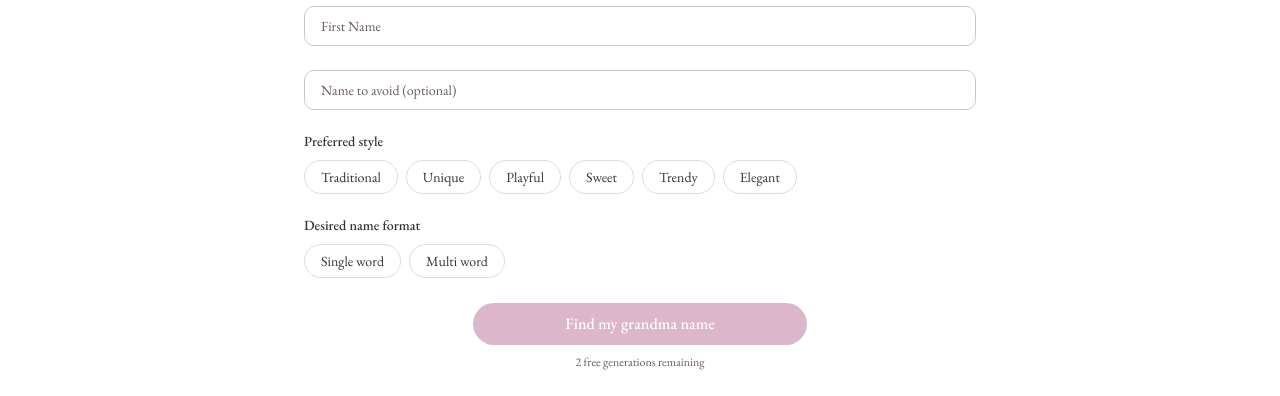
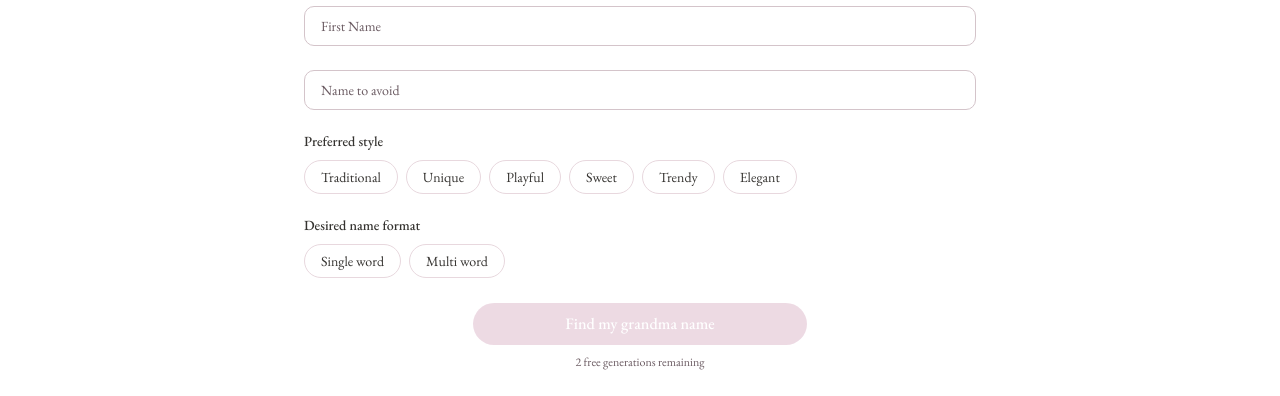
Before and after one commit to mad-banana-projects/my-grandma-name, a Next.js app: page /name-generator in a window 1280 px wide. Shown: the part 258-654 px from the top of the page. Built offline with nearby package versions, Linux system fonts and the light colour scheme; no server answers.

Commit message:
character limit and sanitization added to name generator

```diff
--- a/app/api/generate-name/route.ts
+++ b/app/api/generate-name/route.ts
@@ -45,13 +45,16 @@ export async function POST(request: NextRequest) {
     format?: string
   }
 
-  const firstName = sanitize(body.firstName ?? '', 50)
-  const nameToAvoid = sanitize(body.nameToAvoid ?? '', 50)
+  const firstName = sanitize(body.firstName ?? '', 30)
+  const nameToAvoid = sanitize(body.nameToAvoid ?? '', 30)
   const style = body.style ?? ''
   const format = body.format ?? ''
 
   if (!firstName) {
     return NextResponse.json({ error: 'First name is required' }, { status: 400 })
+  }
+  if (!nameToAvoid) {
+    return NextResponse.json({ error: 'Name to avoid is required' }, { status: 400 })
   }
   if (!VALID_STYLES.includes(style as typeof VALID_STYLES[number])) {
     return NextResponse.json({ error: 'Invalid style' }, { status: 400 })
--- a/components/name-generator/generator-form.tsx
+++ b/components/name-generator/generator-form.tsx
@@ -1,6 +1,20 @@
 'use client'
 
 import { useEffect, useRef, useState, useTransition } from 'react'
+
+const CHAR_LIMIT = 30
+const COUNTER_THRESHOLD = Math.floor(CHAR_LIMIT * 0.8)
+
+function lettersOnly(value: string): string {
+  return value.replace(/[^\p{L}]/gu, '')
+}
+
+function CharCounter({ value }: { value: string }) {
+  if (value.length < COUNTER_THRESHOLD) return null
+  return (
+    <p className="text-right text-xs text-muted-foreground">{value.length} / {CHAR_LIMIT}</p>
+  )
+}
 
 import { Button } from '@/components/ui/button'
 import { Input } from '@/components/ui/input'
@@ -199,26 +213,33 @@ export function GeneratorForm({ isSignedIn, isPaidGrandma, anonUsesRemaining, fr
   return (
     <div className="mx-auto w-full max-w-2xl space-y-8">
       <form onSubmit={handleSubmit} className="space-y-6">
+        <div className="space-y-1">
           <Input
             id="firstName"
             name="firstName"
             type="text"
             placeholder="First Name"
-          maxLength={50}
+            maxLength={CHAR_LIMIT}
             required
             value={firstName}
-          onChange={(e) => setFirstName(e.target.value)}
+            onChange={(e) => setFirstName(lettersOnly(e.target.value))}
           />
+          <CharCounter value={firstName} />
+        </div>
 
+        <div className="space-y-1">
           <Input
             id="nameToAvoid"
             name="nameToAvoid"
             type="text"
-          placeholder="Name to avoid (optional)"
-          maxLength={50}
+            placeholder="Name to avoid"
+            maxLength={CHAR_LIMIT}
+            required
             value={nameToAvoid}
-          onChange={(e) => setNameToAvoid(e.target.value)}
+            onChange={(e) => setNameToAvoid(lettersOnly(e.target.value))}
           />
+          <CharCounter value={nameToAvoid} />
+        </div>
 
         <fieldset className="space-y-3">
           <legend className="text-sm font-medium leading-none">Preferred style</legend>
@@ -279,7 +300,7 @@ export function GeneratorForm({ isSignedIn, isPaidGrandma, anonUsesRemaining, fr
         )}
 
         <div className="space-y-2">
-          <Button type="submit" size="lg" className="w-1/2 mx-auto block" disabled={loading}>
+          <Button type="submit" size="lg" className="w-1/2 mx-auto block" disabled={loading || !firstName || !nameToAvoid}>
             {loading ? 'Finding your name…' : 'Find my grandma name'}
           </Button>
           {!isSignedIn && anonUsesLeft !== null && (
--- a/components/name-generator/hero-generator.tsx
+++ b/components/name-generator/hero-generator.tsx
@@ -14,6 +14,20 @@ import {
 } from '@/components/ui/dialog'
 import { cn } from '@/lib/utils'
 import { saveGrandmaName } from '@/app/(app)/dashboard/actions'
+
+const CHAR_LIMIT = 30
+const COUNTER_THRESHOLD = Math.floor(CHAR_LIMIT * 0.8) // show counter at 24+
+
+function lettersOnly(value: string): string {
+  return value.replace(/[^\p{L}]/gu, '')
+}
+
+function CharCounter({ value }: { value: string }) {
+  if (value.length < COUNTER_THRESHOLD) return null
+  return (
+    <p className="text-right text-xs text-muted-foreground">{value.length} / {CHAR_LIMIT}</p>
+  )
+}
 
 const STYLES = [
   { value: 'traditional', label: 'Traditional' },
@@ -200,19 +214,28 @@ export function HeroGenerator({
 
           {/* Row 1: first name + name to avoid */}
           <div className="grid grid-cols-1 gap-8 sm:grid-cols-2">
+            <div className="space-y-1">
               <Input
                 id="hero-first-name"
                 placeholder="First Name"
                 value={firstName}
-              onChange={(e) => setFirstName(e.target.value)}
+                onChange={(e) => setFirstName(lettersOnly(e.target.value))}
+                maxLength={CHAR_LIMIT}
                 required
               />
+              <CharCounter value={firstName} />
+            </div>
+            <div className="space-y-1">
               <Input
                 id="hero-name-avoid"
-              placeholder="Name to avoid (optional)"
+                placeholder="Name to avoid"
                 value={nameToAvoid}
-              onChange={(e) => setNameToAvoid(e.target.value)}
+                onChange={(e) => setNameToAvoid(lettersOnly(e.target.value))}
+                maxLength={CHAR_LIMIT}
+                required
               />
+              <CharCounter value={nameToAvoid} />
+            </div>
           </div>
 
           {/* Row 2: preferred style + preferred vibe */}
@@ -252,7 +275,7 @@ export function HeroGenerator({
             <Button
               type="submit"
               size="lg"
-              disabled={loading || !firstName || (!isSignedIn && anonUsesLeft <= 0)}
+              disabled={loading || !firstName || !nameToAvoid || (!isSignedIn && anonUsesLeft <= 0)}
               className="w-full sm:w-auto"
             >
               {loading ? 'Finding your name…' : 'Find my grandma name'}
```
Lines whose indentation alone changed are shown as unchanged.
